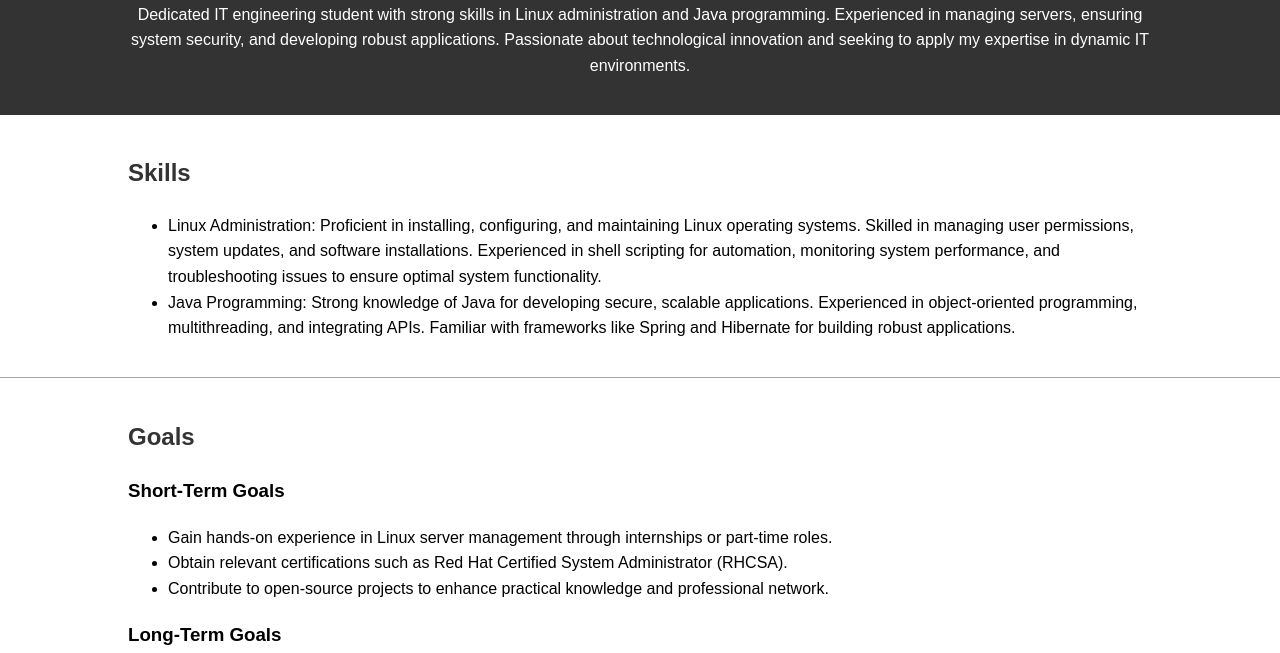
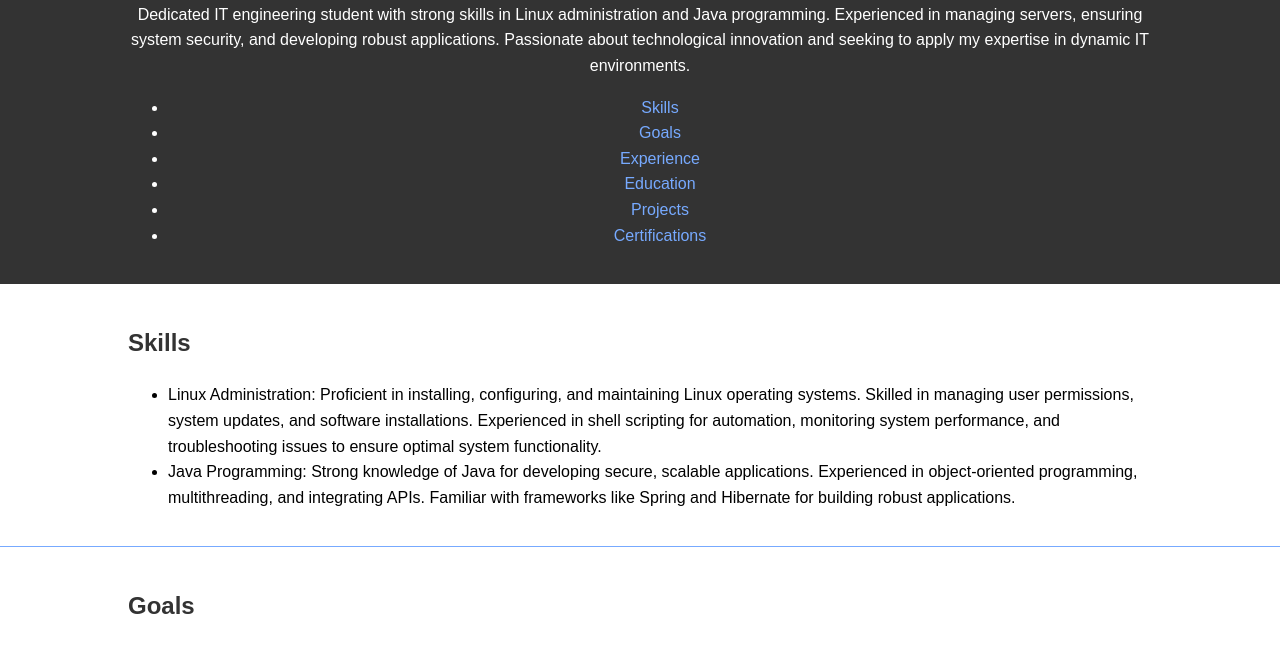
Before and after one commit to githubharsha1103/githubharsha1103.github.io, a plain HTML site: page index.html in a window 1280 px wide. Shown: the part 121-774 px from the top of the page. Drawn offline with Linux system fonts and the light colour scheme.

Commit message:
Update index.html

```diff
--- a/index.html
+++ b/index.html
@@ -5,13 +5,26 @@
     <meta name="viewport" content="width=device-width, initial-scale=1.0">
     <title>R. Harshith - Portfolio</title>
     <link rel="stylesheet" href="styles.css">
+    <link rel="stylesheet" href="https://cdnjs.cloudflare.com/ajax/libs/font-awesome/5.15.4/css/all.min.css">
 </head>
 <body>
     <header>
         <div class="container">
-            <img src="portfolio.jpeg" alt="R. Harshith" class="profile-img">
-            <h1>R. Harshith</h1>
-            <p>Dedicated IT engineering student with strong skills in Linux administration and Java programming. Experienced in managing servers, ensuring system security, and developing robust applications. Passionate about technological innovation and seeking to apply my expertise in dynamic IT environments.</p>
+            <div class="profile">
+                <img src="portfolio.jpeg" alt="R. Harshith" class="profile-img">
+                <h1>R. Harshith</h1>
+                <p>Dedicated IT engineering student with strong skills in Linux administration and Java programming. Experienced in managing servers, ensuring system security, and developing robust applications. Passionate about technological innovation and seeking to apply my expertise in dynamic IT environments.</p>
+            </div>
+            <nav>
+                <ul>
+                    <li><a href="#skills">Skills</a></li>
+                    <li><a href="#goals">Goals</a></li>
+                    <li><a href="#experience">Experience</a></li>
+                    <li><a href="#education">Education</a></li>
+                    <li><a href="#projects">Projects</a></li>
+                    <li><a href="#certifications">Certifications</a></li>
+                </ul>
+            </nav>
         </div>
     </header>
     <section id="skills">
@@ -70,5 +83,6 @@
             <p>Contact: <a href="mailto:r.harsha1205@gmail.com">r.harsha1205@gmail.com</a> | Phone: 9963810617 | <a href="https://www.linkedin.com/in/regani-harshith-regani-harshith-720980299">LinkedIn</a></p>
         </div>
     </footer>
+    <script src="script.js"></script>
 </body>
 </html>
```
